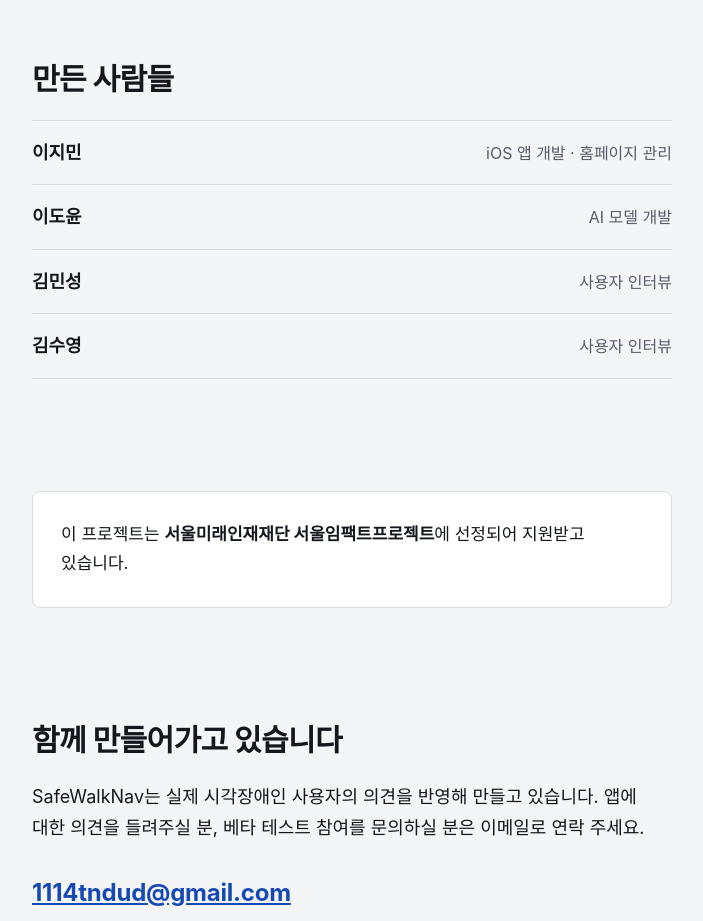
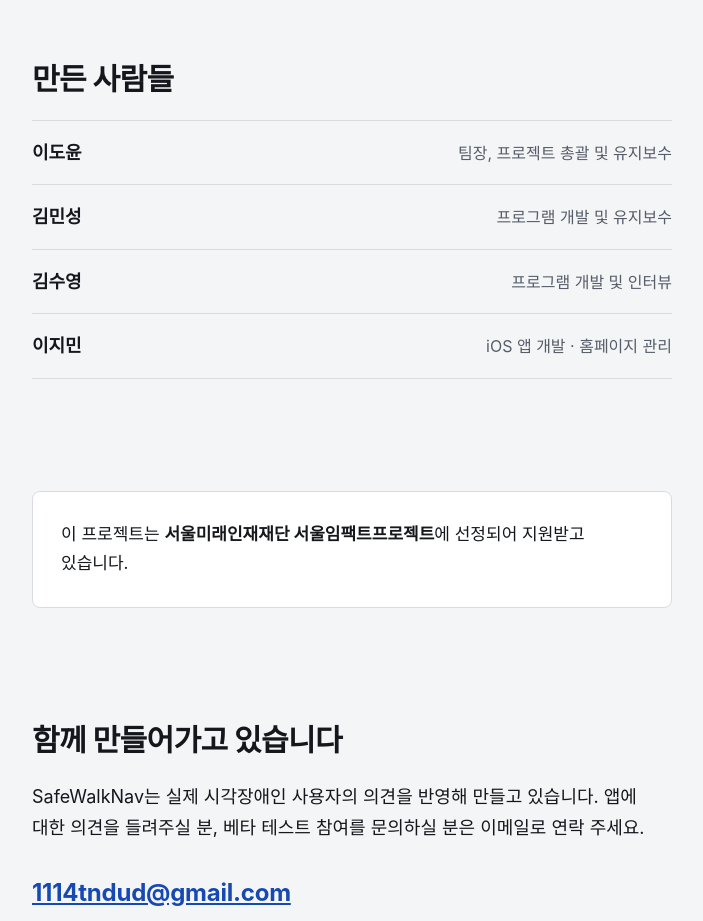
Before and after one commit to safewalk-kr/safewalk-kr.github.io, a plain HTML site: page index.html in a window 1280 px wide. Shown: the part 3279-4200 px from the top of the page, without its empty margins (288-991 px from the left). Drawn offline with Linux system fonts and the light colour scheme.

Commit message:
Update index.html

```diff
--- a/index.html
+++ b/index.html
@@ -460,10 +460,10 @@
     <section id="team" data-reveal>
       <h2>만든 사람들</h2>
       <ul class="team">
+        <li><span class="name">이도윤</span><span class="role">팀장, 프로젝트 총괄 및 유지보수</span></li>
+        <li><span class="name">김민성</span><span class="role">프로그램 개발 및 유지보수</span></li>
+        <li><span class="name">김수영</span><span class="role">프로그램 개발 및 인터뷰</span></li>
         <li><span class="name">이지민</span><span class="role">iOS 앱 개발 · 홈페이지 관리</span></li>
-        <li><span class="name">이도윤</span><span class="role">AI 모델 개발</span></li>
-        <li><span class="name">김민성</span><span class="role">사용자 인터뷰</span></li>
-        <li><span class="name">김수영</span><span class="role">사용자 인터뷰</span></li>
       </ul>
     </section>
 
```
